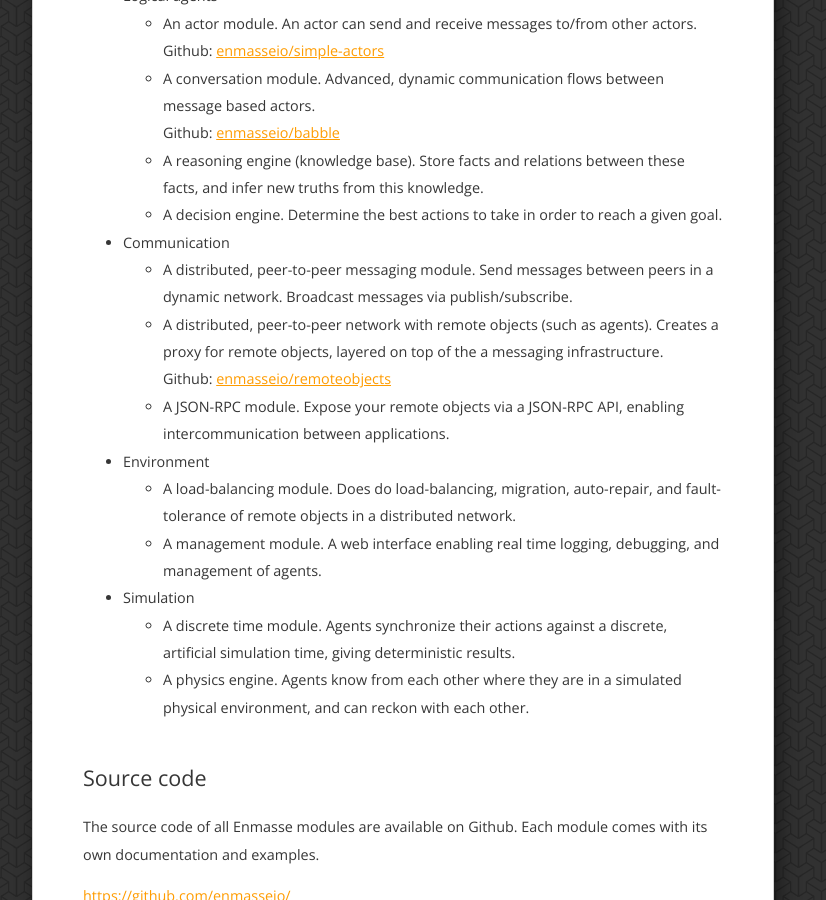
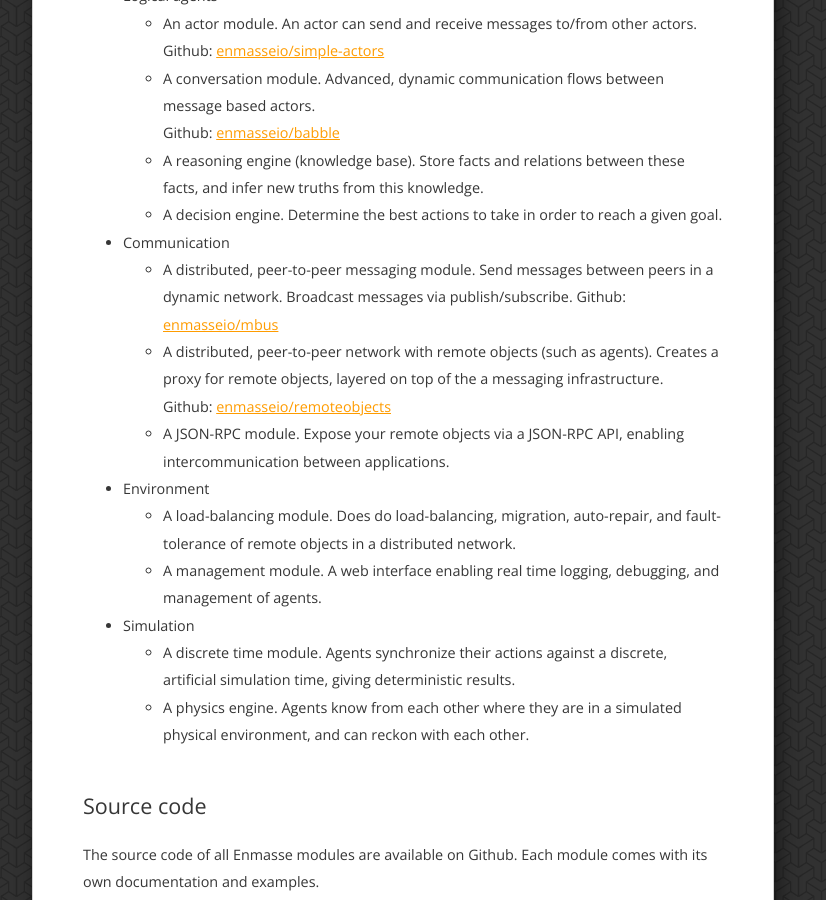
Before and after one commit to enmasseio/website, a Jekyll site: the page built from index.md, in a window 1280 px wide and 900 px high, scrolled down 1051 px. Shown: the whole window, without its empty margins (237-1063 px from the left). Built offline with Jekyll 4.4.1, drawn with Linux system fonts in a browser that asks for light colours.

Commit message:
Added url to mbus

```diff
--- a/index.md
+++ b/index.md
@@ -38,6 +38,7 @@
   - A decision engine. Determine the best actions to take in order to reach a given goal.
 - Communication
   - A distributed, peer-to-peer messaging module. Send messages between peers in a dynamic network. Broadcast messages via publish/subscribe.
+    Github: [enmasseio/mbus](https://github.com/enmasseio/mbus)
   - A distributed, peer-to-peer network with remote objects (such as agents). Creates a proxy for remote objects, layered on top of the a messaging infrastructure.<br>
     Github: [enmasseio/remoteobjects](https://github.com/enmasseio/remoteobjects)
   - A JSON-RPC module. Expose your remote objects via a JSON-RPC API, enabling intercommunication between applications.
```
